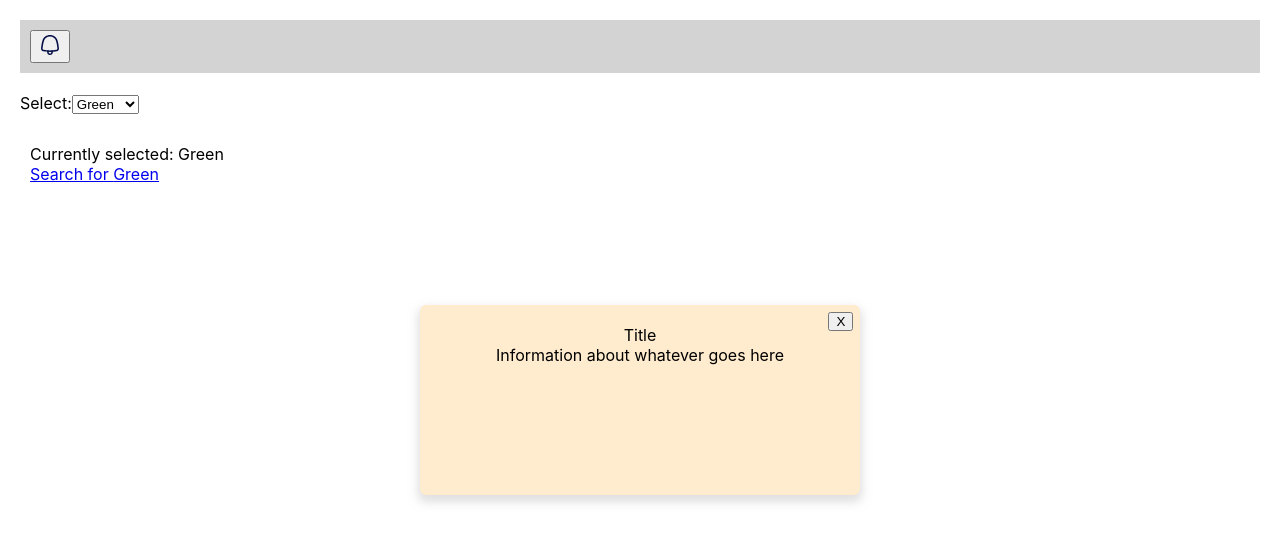
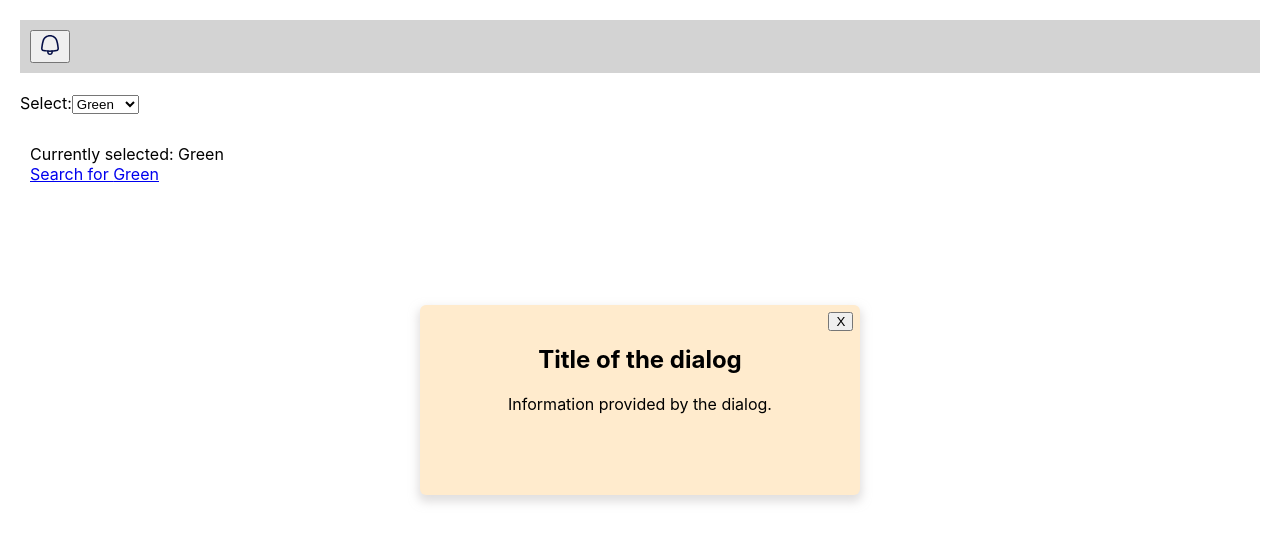
Before and after one commit to nickrally/accessibility-app, a React (Create React App) app: page / in a window 1280 px wide. Both pictures are taken after a click on the button 50 px from the left and 46 px from the top of the page. Shown: the top 542 px of the page. Built offline with nearby package versions, Linux system fonts and the light colour scheme.

Commit message:
minor changes

```diff
--- a/src/components/Dialog.js
+++ b/src/components/Dialog.js
@@ -11,13 +11,9 @@ const Dialog = (props) => {
       aria-labelledby="title"
       aria-describedby="description"
     >
-      <div id="title">Title</div>
-      <div id="description">Information about whatever goes here</div>
-      <button
-        className="x-button"
-        aria-label="close"
-        onClick={() => props.close(false)}
-      >
+      <h2 id="title">Title of the dialog</h2>
+      <p id="description">Information provided by the dialog.</p>
+      <button className="x-button" onClick={() => props.close(false)}>
         X
       </button>
     </div>,
```
